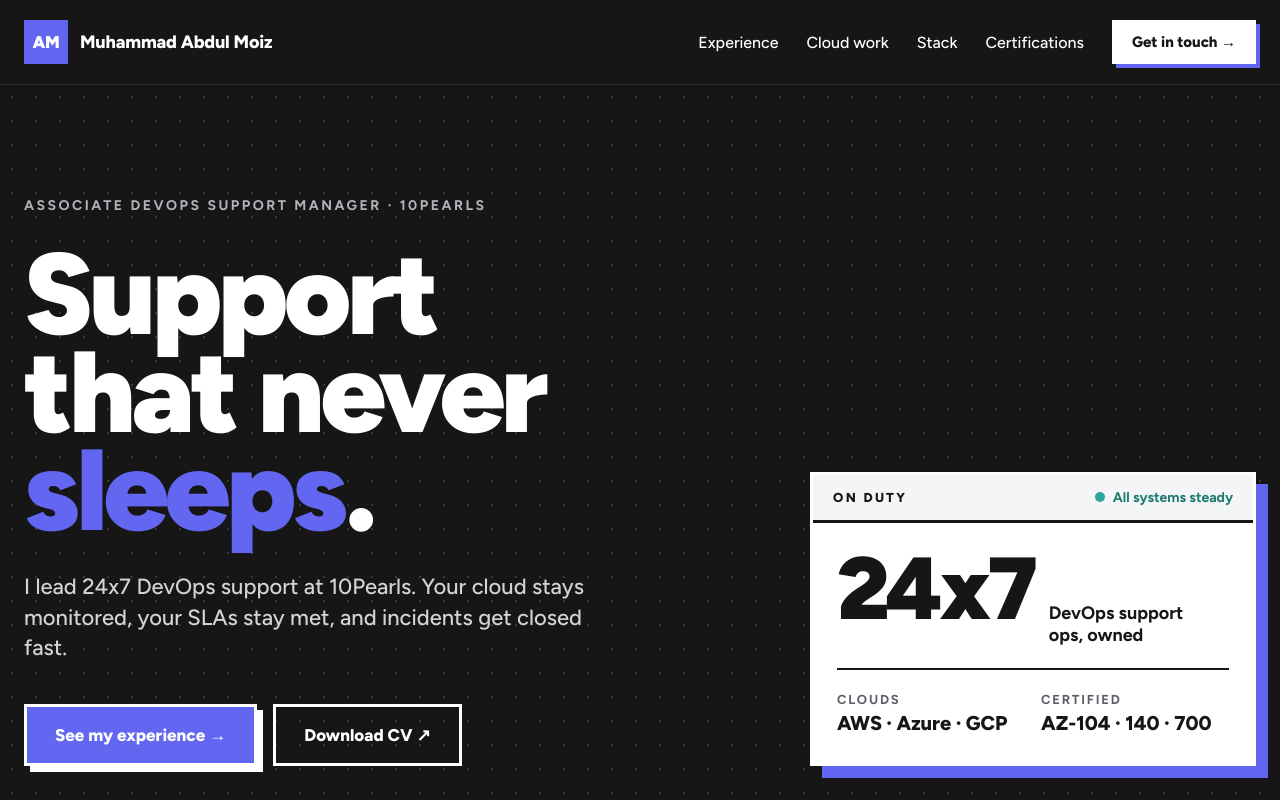
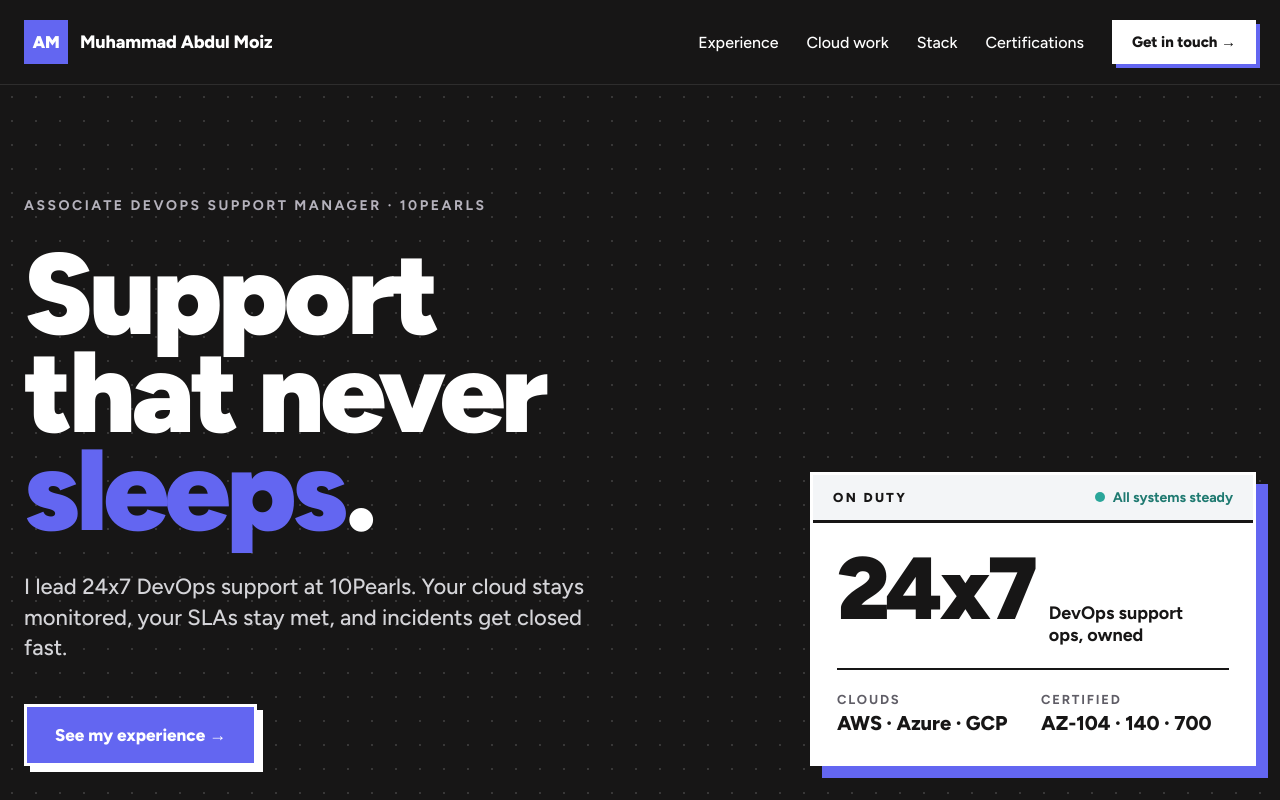
Before and after one commit to muhammadamoiz/muhammadamoiz.github.io, a plain HTML site: page index.html in a window 1280 px wide. Shown: the top 800 px of the page. Drawn offline with Linux system fonts and the light colour scheme.

Commit message:
Remove CV download link from index.html

```diff
--- a/index.html
+++ b/index.html
@@ -83,7 +83,6 @@
         <p style="margin: 0; max-width: 580px; font-size: 22px; line-height: 1.4; font-weight: 500; color: #d4d4d8">I lead 24x7 DevOps support at 10Pearls. Your cloud stays monitored, your SLAs stay met, and incidents get closed fast.</p>
         <div style="display: flex; flex-wrap: wrap; gap: 16px; padding-top: 8px">
           <a class="btn" href="#experience" style="display: inline-flex; align-items: center; min-height: 56px; padding: 0 28px; background: #6366f1; color: #ffffff; font-weight: 800; font-size: 17px; text-decoration: none; border: 3px solid #ffffff; box-shadow: 6px 6px 0 #ffffff">See my experience →</a>
-        <a class="btn" href="Muhammad_Abdul_Moiz_CV%20-%20Updated.pdf" download="Muhammad_Abdul_Moiz_CV%20-%20Updated.pdf" style="display: inline-flex; align-items: center; min-height: 56px; padding: 0 28px; background: transparent; color: #ffffff; font-weight: 800; font-size: 17px; text-decoration: none; border: 3px solid #ffffff">Download CV ↗</a>
         </div>
       </div>
 
```
